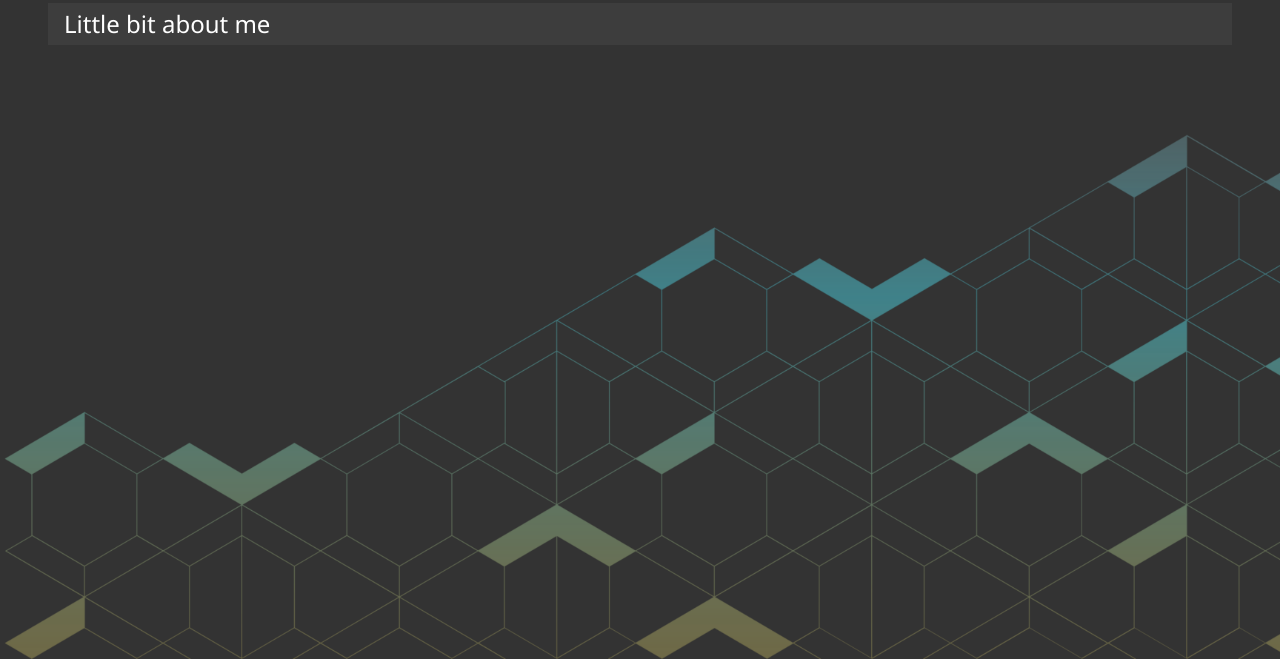
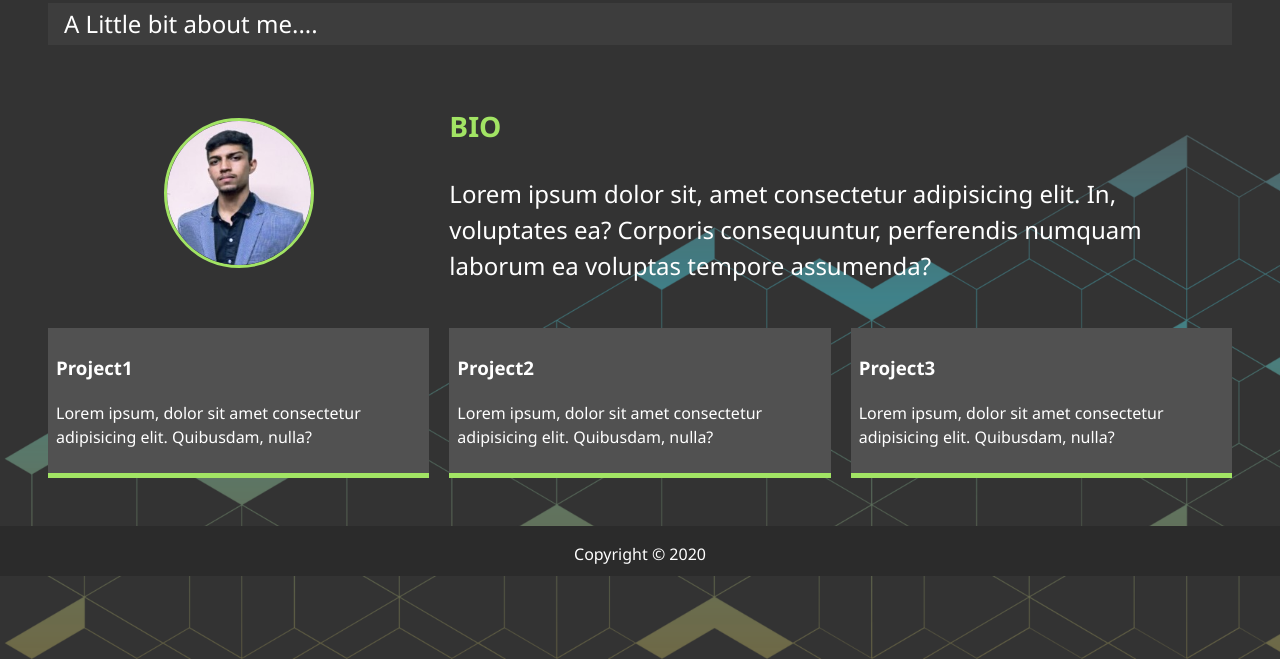
Before and after one commit to progmatic-99/progmatic-99.github.io, a website: page about.html in a window 1280 px wide. Shown: the part 141-800 px from the top of the page. Drawn offline with Linux system fonts and the light colour scheme.

Commit message:
about page

```diff
--- a/about.html
+++ b/about.html
@@ -10,7 +10,7 @@
     <link rel="stylesheet" href="dist/assets/all.css" />
     <link rel="stylesheet" href="dist/css/main.css" />
   </head>
-  <body id="bg-img">
+  <body>
     <header>
       <div class="menu-btn">
         <div class="btn-line"></div>
@@ -48,12 +48,55 @@
       </nav>
     </header>
 
-    <main id="About">
+    <main id="about">
       <h1 class="lg-heading">About <span class="text-secondary">Me</span></h1>
       <h2 class="sm-heading">
-        Little bit about me
+        A Little bit about me....
       </h2>
+      <div class="about-info">
+        <img
+          src="dist/assets/img/ld.jpeg"
+          alt="Shubham Upreti"
+          class="bio-image"
+        />
+        <div class="bio">
+          <h3 class="text-secondary">BIO</h3>
+          <p>
+            Lorem ipsum dolor sit, amet consectetur adipisicing elit. In,
+            voluptates ea? Corporis consequuntur, perferendis numquam laborum ea
+            voluptas tempore assumenda?
+          </p>
+        </div>
+
+        <div class="job job-1">
+          <h3>Project1</h3>
+          <p>
+            Lorem ipsum, dolor sit amet consectetur adipisicing elit. Quibusdam,
+            nulla?
+          </p>
+        </div>
+
+        <div class="job job-2">
+          <h3>Project2</h3>
+          <p>
+            Lorem ipsum, dolor sit amet consectetur adipisicing elit. Quibusdam,
+            nulla?
+          </p>
+        </div>
+
+        <div class="job job-3">
+          <h3>Project3</h3>
+          <p>
+            Lorem ipsum, dolor sit amet consectetur adipisicing elit. Quibusdam,
+            nulla?
+          </p>
+        </div>
+      </div>
     </main>
+
+    <footer id="main-footer">
+      Copyright &copy; 2020
+    </footer>
 
     <script src="dist/js/main.js"></script>
   </body>
--- a/scss/main.scss
+++ b/scss/main.scss
@@ -76,3 +76,52 @@ main {
     }
   }
 }
+
+.about-info {
+  display: grid;
+  grid-gap: 20px;
+  grid-template-areas:
+    "bio-image bio bio"
+    "job1 job2 job3";
+  grid-template-columns: repeat(3, 1fr);
+
+  .bio-image {
+    grid-area: bio-image;
+    margin: auto;
+    border-radius: 50%;
+    border: $secondary-color 3px solid;
+    width: 150px;
+    height: 150px;
+  }
+
+  .bio {
+    grid-area: bio;
+    font-size: 1.5rem;
+  }
+
+  .job-1 {
+    grid-area: job1;
+  }
+
+  .job-2 {
+    grid-area: job2;
+  }
+
+  .job-3 {
+    grid-area: job3;
+  }
+
+  .job {
+    background: lighten($color: $primary-color, $amount: 5);
+    padding: 0.5rem;
+    border-bottom: $secondary-color 5px solid;
+  }
+}
+
+#main-footer {
+  text-align: center;
+  padding: 1rem;
+  background: darken($color: $primary-color, $amount: 10);
+  color: set-text-color($primary-color);
+  height: 50px;
+}
```
Also changed, not shown: dist/css/main.css.
